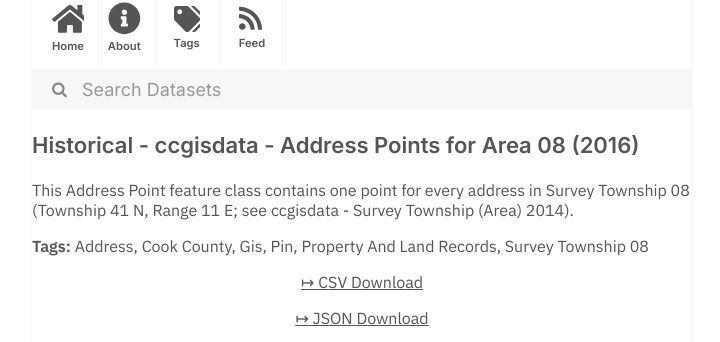
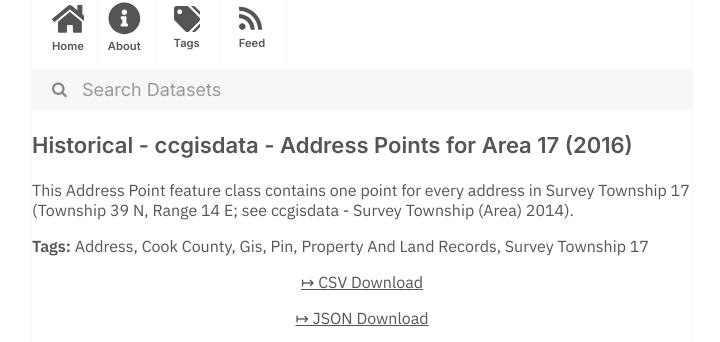
Before and after one commit to dayda-entities/cook-county-of-illinois, a Jekyll site: the page built from _posts/2020-11-10-historical-ccgisdata-address-p.md, in a window 1280 px wide. Shown: the part 216-558 px from the top of the page, without its empty margins (278-998 px from the left). Built offline with Jekyll 4.4.1, drawn with Linux system fonts in a browser that asks for light colours.

Commit message:
Publish Data

```diff
--- a/_posts/2020-11-10-historical-ccgisdata-address-p.md
+++ b/_posts/2020-11-10-historical-ccgisdata-address-p.md
@@ -1,7 +1,7 @@
 ---
-title: Historical - ccgisdata - Address Points for Area 08 (2016)
-created: '2020-11-10T16:57:36.540312'
-modified: '2020-11-10T16:57:36.540323'
+title: Historical - ccgisdata - Address Points for Area 17 (2016)
+created: '2020-11-10T16:57:37.169389'
+modified: '2020-11-10T16:57:37.169399'
 state: active
 type: dataset
 tags:
@@ -10,14 +10,14 @@ tags:
   - Gis
   - Pin
   - Property And Land Records
-  - Survey Township 08
+  - Survey Township 17
 groups:
   - Local Government
 csv_url: >-
-  https://datacatalog.cookcountyil.gov/api/views/pjqr-k9u4/rows.csv?accessType=DOWNLOAD
+  https://datacatalog.cookcountyil.gov/api/views/g3f7-87ej/rows.csv?accessType=DOWNLOAD
 json_url: >-
-  https://datacatalog.cookcountyil.gov/api/views/pjqr-k9u4/rows.json?accessType=DOWNLOAD
+  https://datacatalog.cookcountyil.gov/api/views/g3f7-87ej/rows.json?accessType=DOWNLOAD
 layout: post
 
 ---
-This Address Point feature class contains one point for every address in Survey Township 08 (Township 41 N, Range 11 E; see ccgisdata - Survey Township (Area) 2014).
+This Address Point feature class contains one point for every address in Survey Township 17 (Township 39 N, Range 14 E; see ccgisdata - Survey Township (Area) 2014).
```
